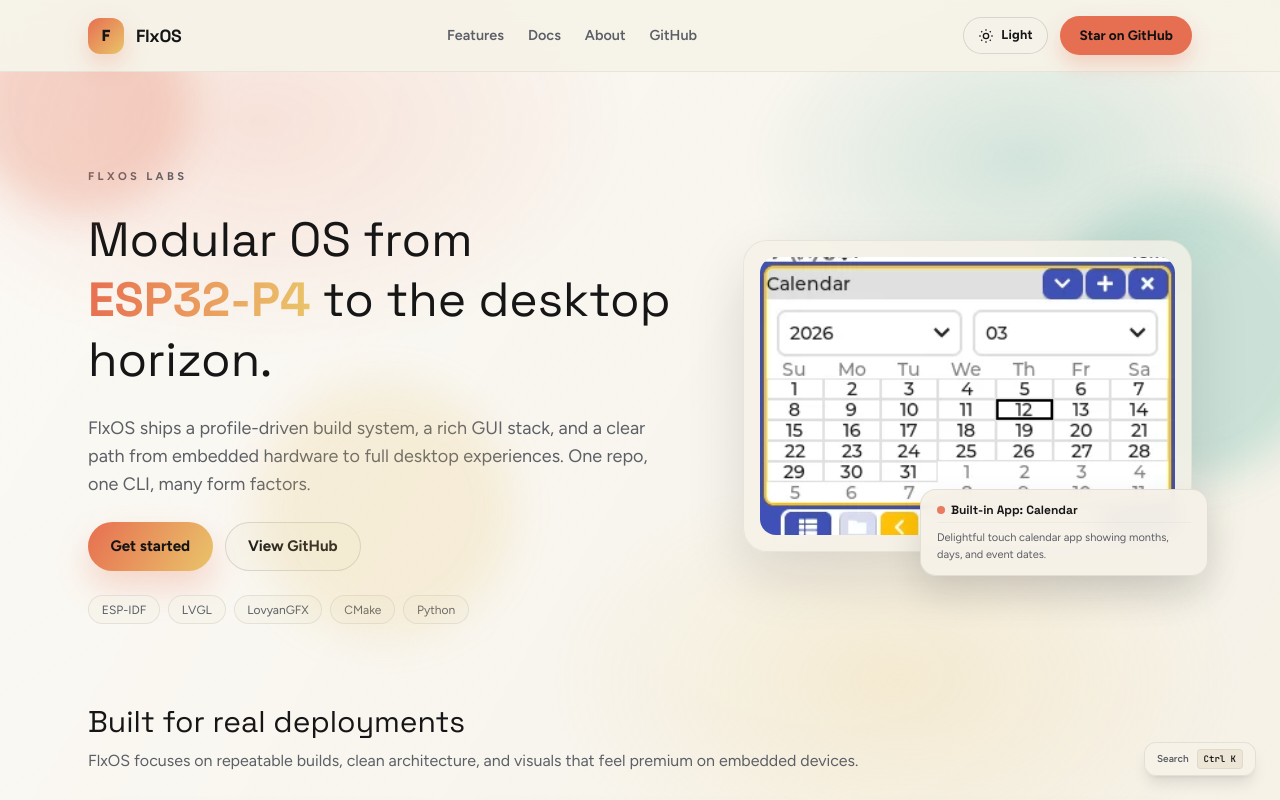
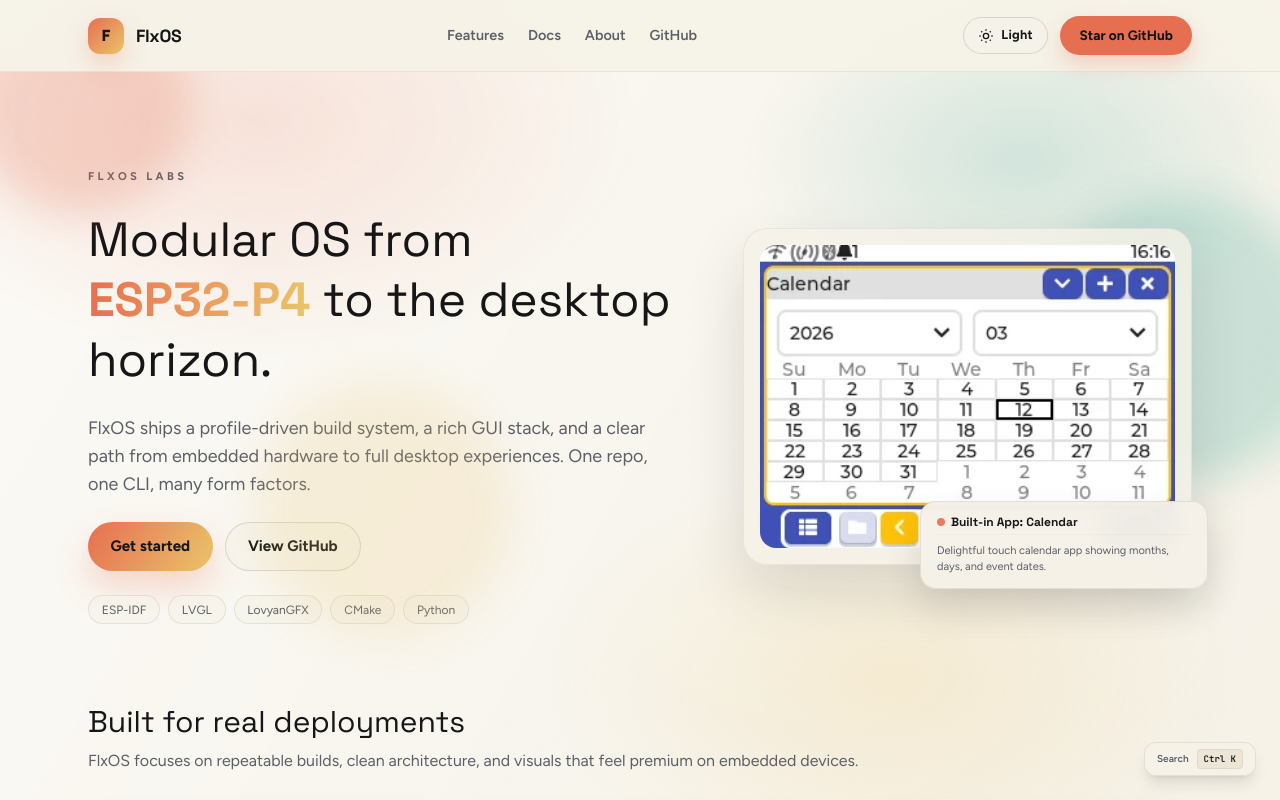
Before and after one commit to flxos-labs/flxos-labs-website, a Next.js app: page / in a window 1280 px wide. Shown: the top 800 px of the page. Built offline with nearby package versions, Linux system fonts and the light colour scheme.

Commit message:
fix: update aspect ratio of device card in DeviceSlideshow component

```diff
--- a/src/components/DeviceSlideshow.tsx
+++ b/src/components/DeviceSlideshow.tsx
@@ -51,7 +51,7 @@ export default function DeviceSlideshow() {
   return (
     <div className="relative w-full max-w-lg lg:max-w-xl mx-auto">
       {/* Device Frame Card */}
-      <div className="device-card relative aspect-[920/640] w-full overflow-hidden">
+      <div className="device-card relative aspect-[4/3] w-full overflow-hidden">
         {slides.map((slide, idx) => {
           const isActive = idx === activeIdx;
           return (
```
